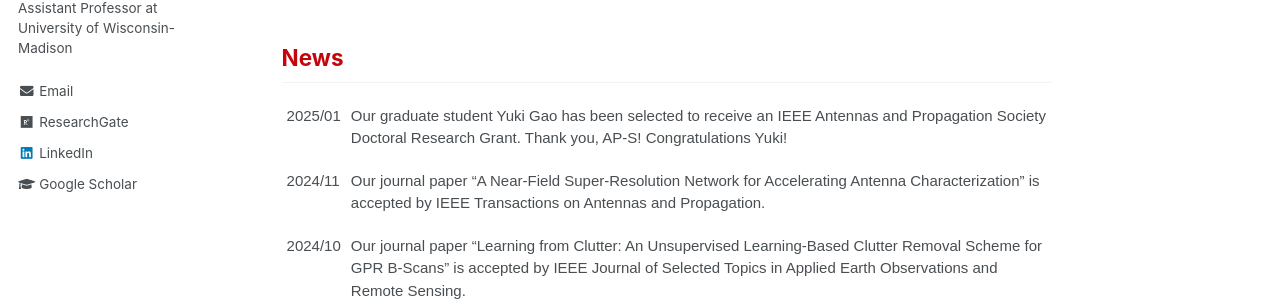
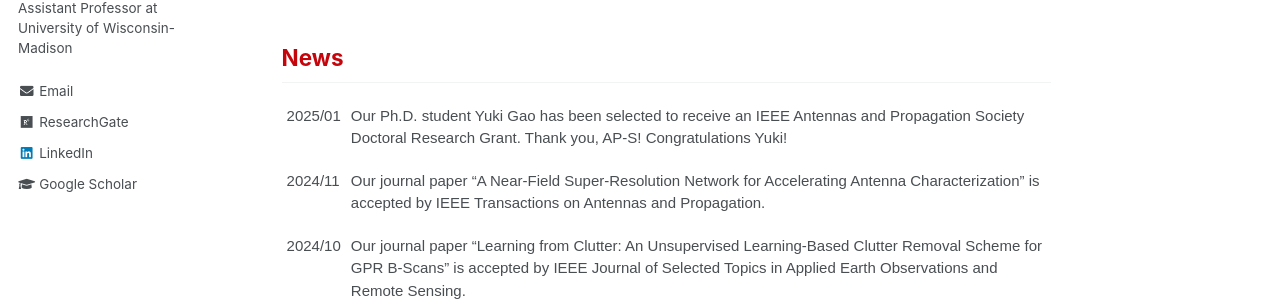
Before and after one commit to Haihan-Sun/Haihan-Sun.github.io, a Jekyll site: the page built from _pages/about.md, in a window 1280 px wide and 900 px high. Shown: the part 296-597 px from the top of the window. Built offline with Jekyll 4.4.1, drawn with Linux system fonts in a browser that asks for light colours.

Commit message:
Update about.md

```diff
--- a/_pages/about.md
+++ b/_pages/about.md
@@ -29,7 +29,7 @@ Hi! I'm Haihan Sun, an Assistant Professor at the University of Wisconsin-Madiso
 <tbody>
 <tr>
     <td class="tg-ko0z">2025/01</td>
-    <td class="tg-ko0z"> Our graduate student Yuki Gao has been selected to receive an IEEE Antennas and Propagation Society Doctoral Research Grant. Thank you, AP-S! Congratulations Yuki!  </td>
+    <td class="tg-ko0z"> Our Ph.D. student Yuki Gao has been selected to receive an IEEE Antennas and Propagation Society Doctoral Research Grant. Thank you, AP-S! Congratulations Yuki!  </td>
   </tr>
   <tr>
     <td class="tg-ko0z">2024/11</td>
```
